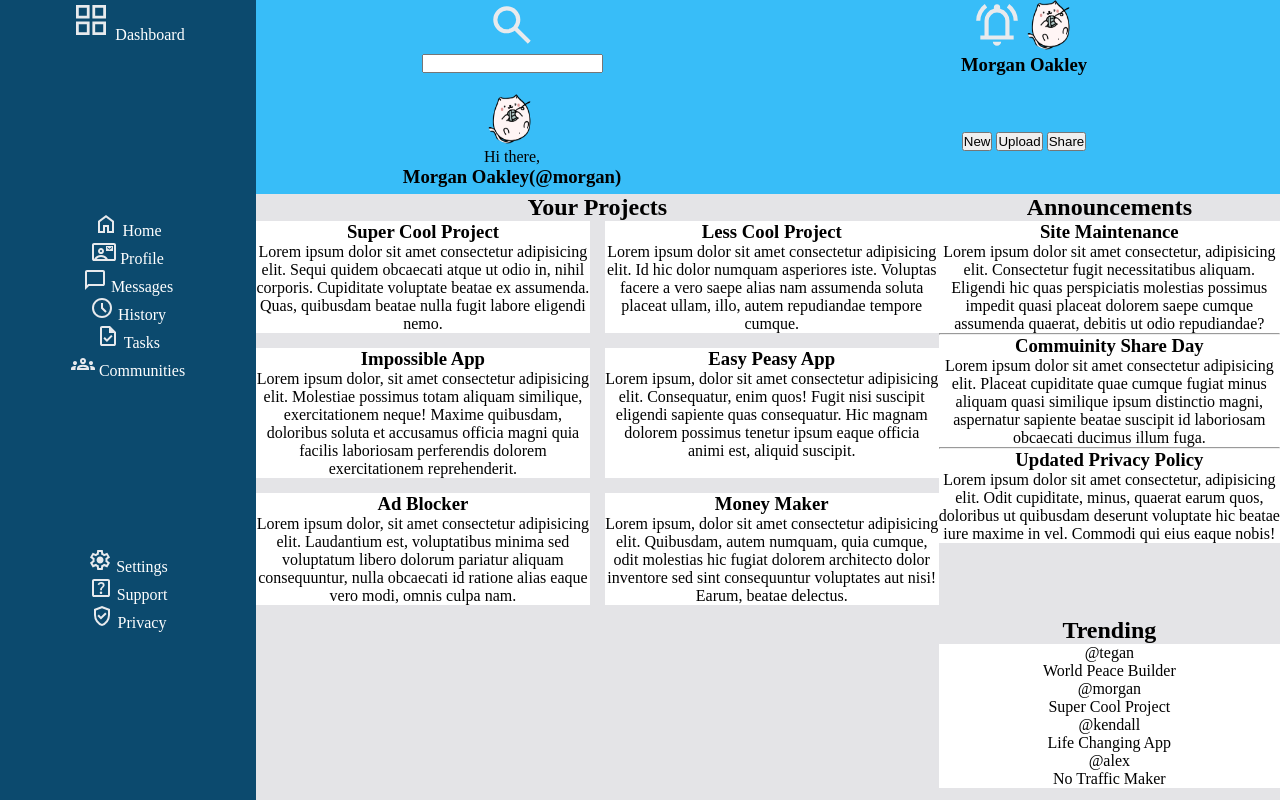
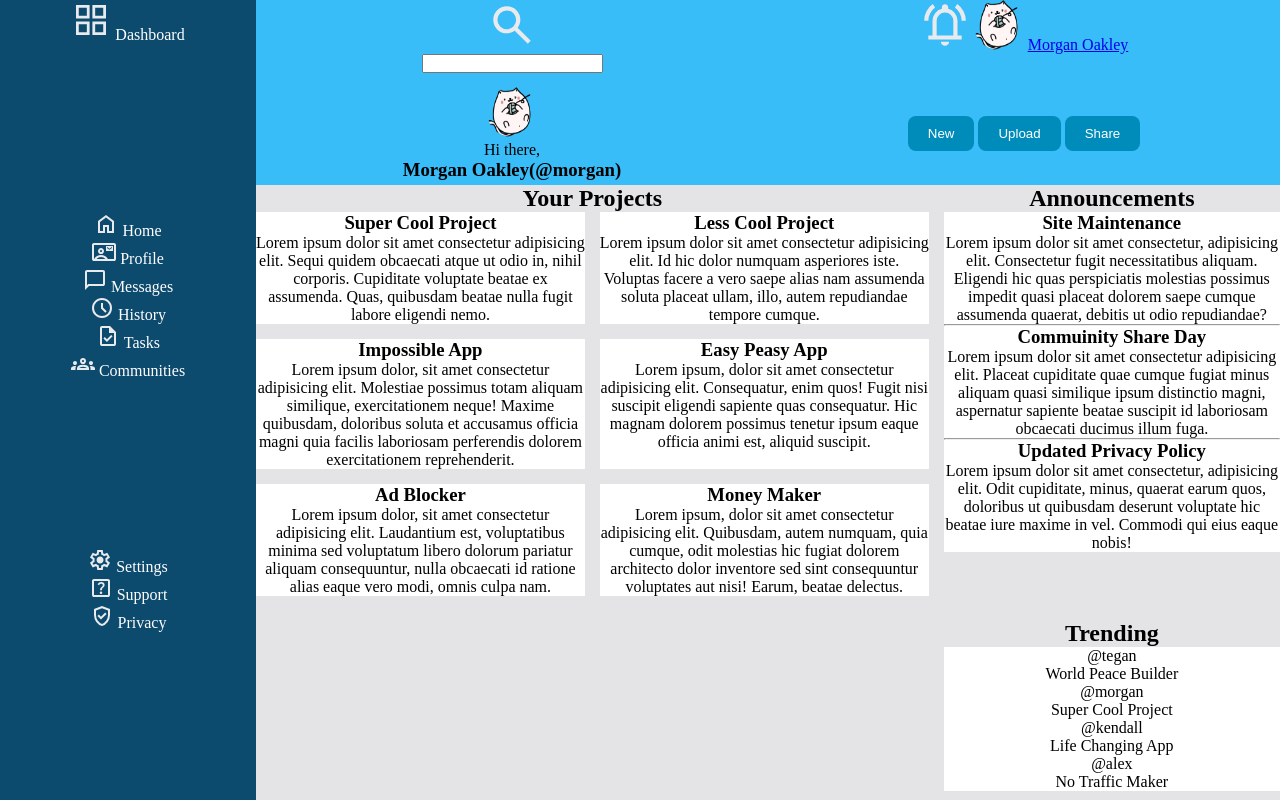
Before and after one commit to fwedee/admin-dashboard, a plain HTML site: page index.html in a window 1280 px wide. Drawn offline with Linux system fonts and the light colour scheme.

Commit message:
Addition of style to header buttons

```diff
--- a/index.html
+++ b/index.html
@@ -102,7 +102,7 @@
             />
 
             <img src="profilePics/cat-4475583_1280.png" alt="" />
-            <h3>Morgan Oakley</h3>
+            <a href="#">Morgan Oakley</a>
           </div>
         </div>
 
--- a/styles.css
+++ b/styles.css
@@ -46,6 +46,14 @@
   height: 50px;
 }
 
+.header button {
+  background-color: #008cba;
+  border-radius: 8px;
+  padding: 10px 20px 10px 20px;
+  color: white;
+  border: none;
+}
+
 .header .left {
   align-self: center;
   justify-content: center;
@@ -60,6 +68,7 @@
   background-color: #e4e4e7;
   display: grid;
   grid-template-columns: 2fr 1fr;
+  gap: 15px;
 }
 
 .main .cards {
```
